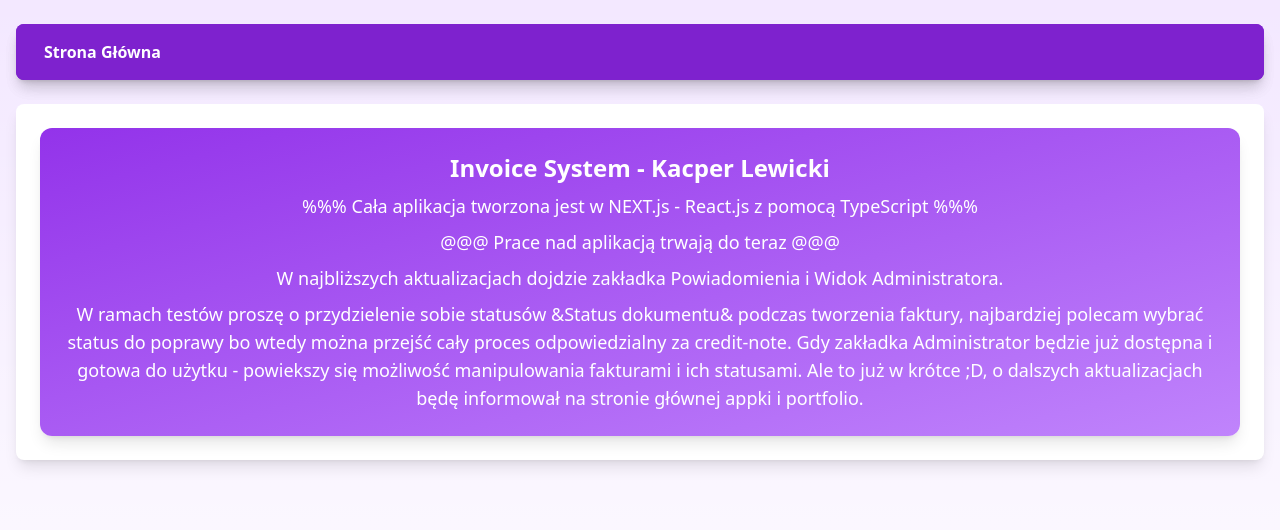
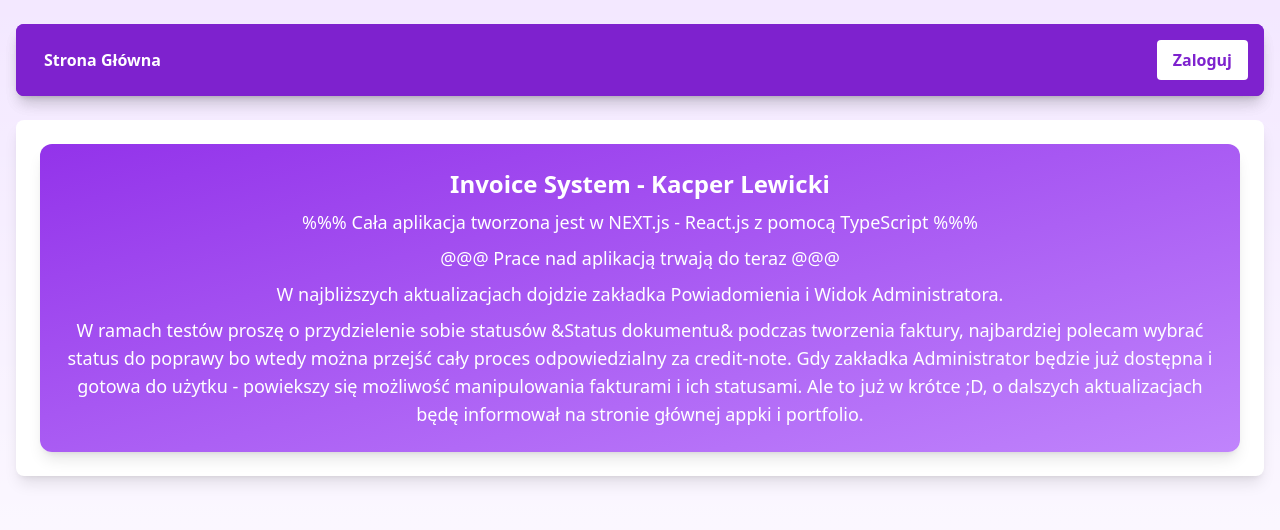
Before and after one commit to KacperLewicki/Invoices-System, a Next.js app in the folder invoices-system/: page / in a window 1280 px wide. Shown: the top 530 px of the page. Built offline with nearby package versions, Linux system fonts and the light colour scheme; no server answers; the database is empty.

Commit message:
stylistic changes

```diff
--- a/invoices-system/src/components/navigation/navigation.tsx
+++ b/invoices-system/src/components/navigation/navigation.tsx
@@ -62,7 +62,7 @@
           )}
         </ul>
 
-        {!user && pathname === '/home' && (
+        {!user && pathname === '/' && (
           <div>
             <Link href="/login">
               <button className="bg-white text-purple-700 font-semibold py-2 px-4 rounded hover:bg-purple-100 transition duration-200">
```
